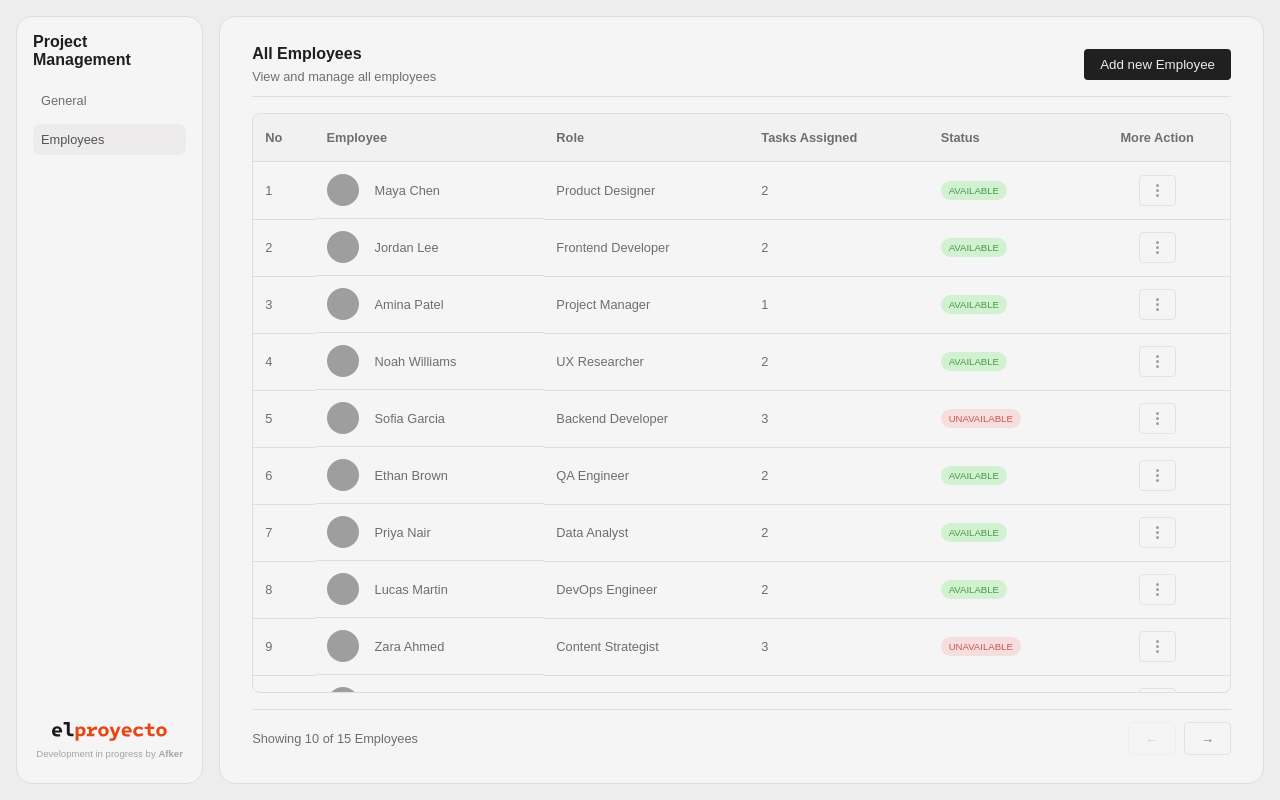
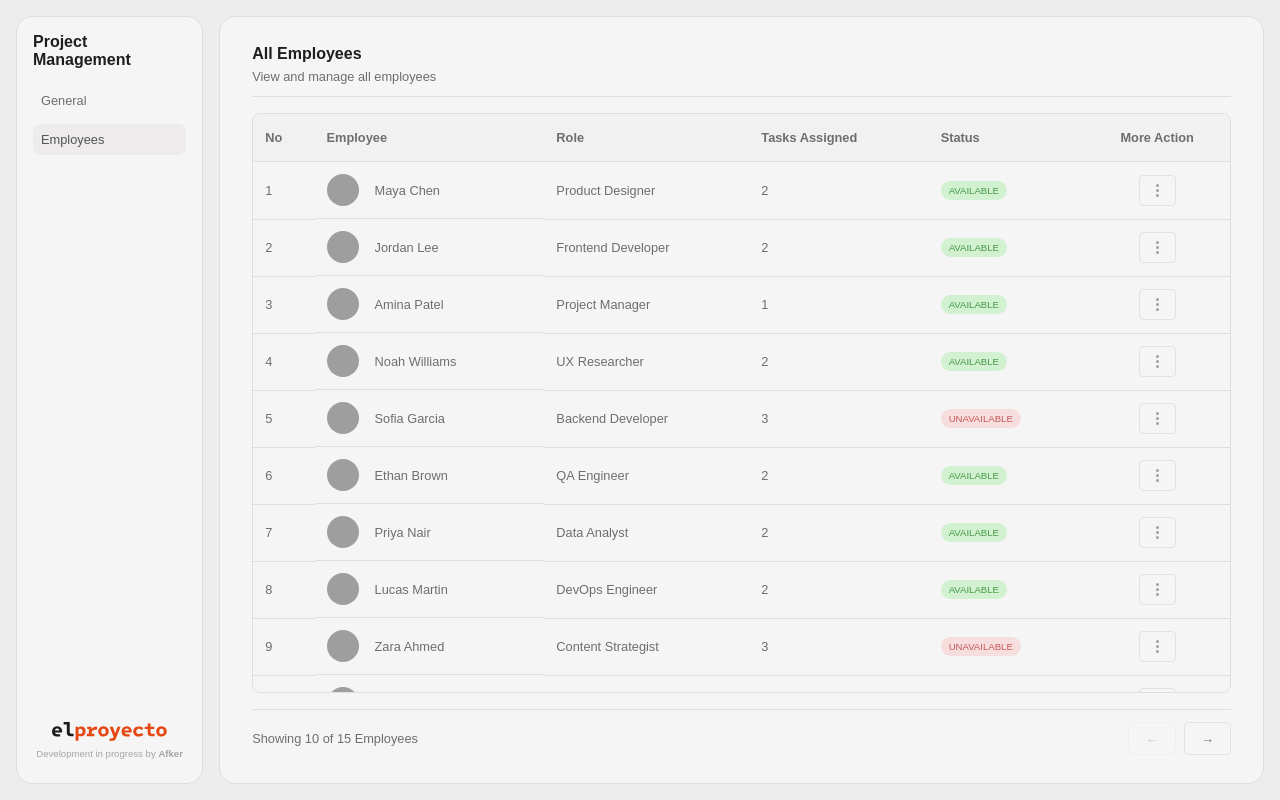
Before and after one commit to Afker99/el-proyecto, a React (Vite) app: page /employees in a window 1280 px wide. Built offline with nearby package versions, Linux system fonts and the light colour scheme; grey boxes are pictures that could not be loaded.

Commit message:
Create new employee feature deleted

```diff
--- a/src/App.tsx
+++ b/src/App.tsx
@@ -2,18 +2,15 @@ import styles from "./global.module.scss";
 
 import { BrowserRouter, Routes, Route } from "react-router-dom";
 
+import Sidebar from "./components/Sidebar/Sidebar";
 import GeneralTab from "./Pages/GeneralTab/GeneralTab";
-import Employees from "./Pages/Employees/Employees";
 import EmployeesTab from "./Pages/EmployeesTab/EmployeesTab";
-
-import Sidebar from "./components/Sidebar/Sidebar";
+import SpinnerFullPage from "./components/SpinnerFullPage/SpinnerFullPage";
+import PageNotFound from "./Pages/PageNotFound/PageNotFound";
 
 import { EmployeeProvider } from "./Contexts/EmployeeContext";
 import Content from "./components/Content/Content";
-import PageNotFound from "./Pages/PageNotFound/PageNotFound";
 import { Suspense } from "react";
-import SpinnerFullPage from "./components/SpinnerFullPage/SpinnerFullPage";
-import CreateNewEmployee from "./Pages/CreateNewEmployee/CreateNewEmployee";
 
 function App() {
   return (
@@ -25,13 +22,7 @@ function App() {
             <Content>
               <Routes>
                 <Route index element={<GeneralTab />} />
-                <Route path="employees" element={<Employees />}>
-                  <Route index element={<EmployeesTab />} />
-                  <Route
-                    path="add-new-employee"
-                    element={<CreateNewEmployee />}
-                  />
-                </Route>
+                <Route path="employees" element={<EmployeesTab />} />
                 <Route path="*" element={<PageNotFound />} />
               </Routes>
             </Content>
--- a/src/Pages/CreateNewEmployee/CreateNewEmployee.tsx
+++ /dev/null
@@ -1,10 +0,0 @@
-import BackButton from "../../components/BackButton/BackButton";
-
-function CreateNewEmployee() {
-  return <div>
-    <BackButton />
-    <h1>Add new Employee</h1>
-  </div>;
-}
-
-export default CreateNewEmployee;
--- a/src/Pages/Employees/Employees.tsx
+++ /dev/null
@@ -1,9 +0,0 @@
-import { Outlet } from "react-router-dom"
-
-function GeneralTab() {
-  return (
-    <Outlet />
-  )
-}
-
-export default GeneralTab
--- a/src/components/EmployeesTabHeader/Header.tsx
+++ b/src/components/EmployeesTabHeader/Header.tsx
@@ -1,22 +1,12 @@
-import { Link } from "react-router-dom";
-import Button from "../Button/Button";
-
 import styles from "./styles.module.scss";
 
 function Header(): React.JSX.Element {
-
-
   return (
     <header>
       <div>
         <h2 className={styles.title}>All Employees</h2>
         <p>View and manage all employees</p>
       </div>
-      <div>
-        <Link to="add-new-employee">
-          <Button variant="Primary">Add new Employee</Button>
-        </Link>
-      </div>
     </header>
   );
 }
```
Also changed, not shown: src/Pages/Employees/styles.module.scss (deleted, +0 -7 lines).
